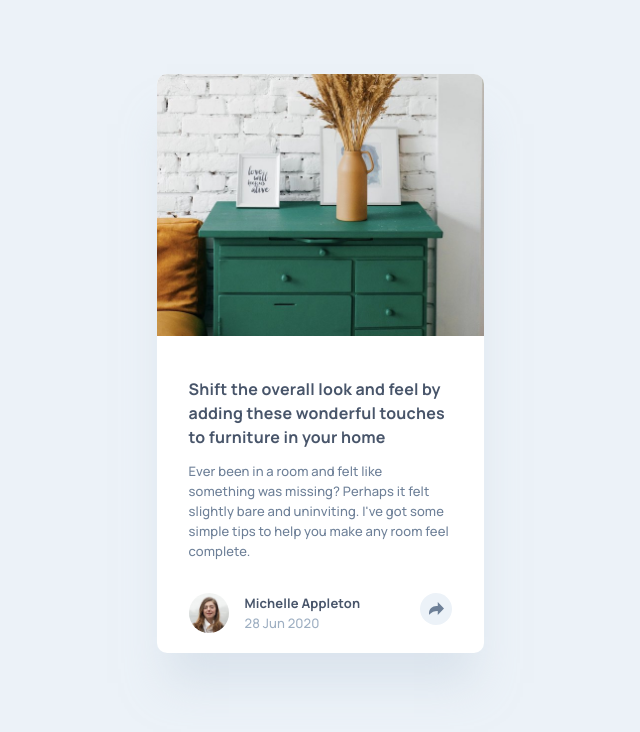
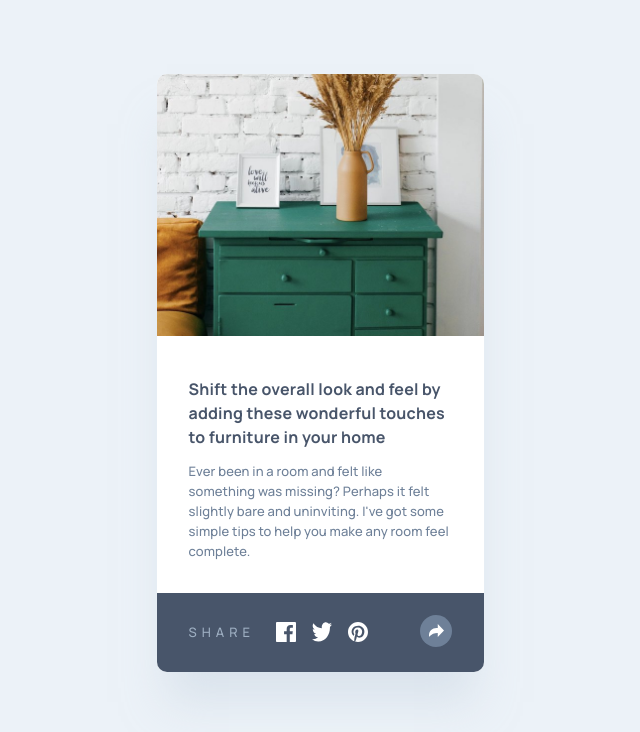
Before and after one commit to awesomeCoding999/frontend-mentor-article-preview, a React (Vite) app: page / in a window 1280 px wide. Shown: the top 732 px of the page, without its empty margins (320-960 px from the left). Built offline with nearby package versions, Linux system fonts and the light colour scheme.

Commit message:
feat: adding active social share styles

```diff
--- a/src/components/article-card/ArticleCard.tsx
+++ b/src/components/article-card/ArticleCard.tsx
@@ -7,7 +7,7 @@ import "../article-card/ArticleCard.css";
 import { useState } from "react";
 
 export const ArticleCard = () => {
-  const [isSocialMediaBarShowing, setIsSocialMediaBarShowing] = useState(false);
+  const [isSocialMediaBarShowing, setIsSocialMediaBarShowing] = useState(true);
 
   return (
     <div className="card">
@@ -24,7 +24,11 @@ export const ArticleCard = () => {
           help you make any room feel complete.
         </p>
       </div>
-      {isSocialMediaBarShowing ? <MobileSocialFooter /> : <MobileFooter />}
+      {isSocialMediaBarShowing ? (
+        <MobileSocialFooter isSocialMediaBarShowing={isSocialMediaBarShowing} />
+      ) : (
+        <MobileFooter />
+      )}
     </div>
   );
 };
--- /dev/null
+++ b/src/components/icons/ActiveSocialShareIcon.tsx
@@ -0,0 +1,17 @@
+export const ActiveSocialShareIcon = () => {
+  return (
+    <svg
+      width="32"
+      height="32"
+      viewBox="0 0 32 32"
+      fill="none"
+      xmlns="http://www.w3.org/2000/svg"
+    >
+      <circle cx="16" cy="16" r="16" fill="#6E8098" />
+      <path
+        d="M24 15.495L17.7663 9.01392V12.8807H16.4409C12.3314 12.8807 9 16.0393 9 19.9358V21.9849L9.58868 21.3733C11.5901 19.2941 14.4221 18.1094 17.3912 18.1094H17.7663V21.9762L24 15.495Z"
+        fill="white"
+      />
+    </svg>
+  );
+};
--- /dev/null
+++ b/src/components/icons/SocialShareIcon.tsx
@@ -0,0 +1,17 @@
+export const SocialShareIcon = () => {
+  return (
+    <svg
+      width="32"
+      height="32"
+      viewBox="0 0 32 32"
+      fill="none"
+      xmlns="http://www.w3.org/2000/svg"
+    >
+      <circle cx="16" cy="16" r="16" fill="#ECF2F8" />
+      <path
+        d="M24 15.495L17.7663 9.01392V12.8807H16.4409C12.3314 12.8807 9 16.0393 9 19.9358V21.9849L9.58868 21.3733C11.5901 19.2941 14.4221 18.1094 17.3912 18.1094H17.7663V21.9762L24 15.495Z"
+        fill="#6E8098"
+      />
+    </svg>
+  );
+};
--- a/src/components/mobile-footer/MobileFooter.tsx
+++ b/src/components/mobile-footer/MobileFooter.tsx
@@ -1,5 +1,5 @@
 import MichelleAvatar from "../../../images/avatar-michelle.jpg";
-import { ShareIcon } from "../share-icon/ShareIcon";
+import { SocialShareIcon } from "../icons/SocialShareIcon";
 import "./MobileFooter.css";
 
 export const MobileFooter = () => {
@@ -12,7 +12,7 @@ export const MobileFooter = () => {
           <p className="avatar-date">28 Jun 2020</p>
         </div>
       </div>
-      <ShareIcon />
+      <SocialShareIcon />
     </footer>
   );
 };
--- a/src/components/mobile-social-footer/MobileSocialFooter.css
+++ b/src/components/mobile-social-footer/MobileSocialFooter.css
@@ -0,0 +1,34 @@
+.flex-container {
+  display: flex;
+}
+
+.social-icon-footer {
+  background: var(--very-dark-grey-blue);
+  border-radius: 0px 0px 10px 10px;
+  padding: 22px 32px;
+  justify-content: space-between;
+  align-items: center;
+}
+
+.icon-container {
+  margin-left: 21px;
+}
+
+.icon:not(:first-of-type) {
+  margin-left: 16px;
+}
+
+.social-share-btn {
+  cursor: pointer;
+  border: none;
+  background: none;
+}
+
+.share-text {
+  font-weight: 500;
+  font-size: 13px;
+  line-height: 20px;
+  text-transform: uppercase;
+  letter-spacing: 5px;
+  color: var(--greyish-blue);
+}
--- a/src/components/mobile-social-footer/MobileSocialFooter.tsx
+++ b/src/components/mobile-social-footer/MobileSocialFooter.tsx
@@ -1,3 +1,32 @@
-export const MobileSocialFooter = () => {
-  return <></>;
+import { ActiveSocialShareIcon } from "../icons/ActiveSocialShareIcon";
+import { SocialShareIcon } from "../icons/SocialShareIcon";
+import FacebookIcon from "../../../images/icon-facebook.svg";
+import TwitterIcon from "../../../images/icon-twitter.svg";
+import PinterestIcon from "../../../images/icon-pinterest.svg";
+import { SocialIconFooterProps } from "../../types";
+
+import "./MobileSocialFooter.css";
+
+export const MobileSocialFooter = ({
+  isSocialMediaBarShowing,
+}: SocialIconFooterProps) => {
+  return (
+    <footer className="social-icon-footer flex-container">
+      <div className="icon-and-text-container flex-container">
+        <p className="share-text">share</p>
+        <div className="icon-container flex-container">
+          <img className="icon" src={FacebookIcon} alt="" />
+          <img className="icon" src={TwitterIcon} alt="" />
+          <img className="icon" src={PinterestIcon} alt="" />
+        </div>
+      </div>
+      <button className="social-share-btn">
+        {isSocialMediaBarShowing ? (
+          <ActiveSocialShareIcon />
+        ) : (
+          <SocialShareIcon />
+        )}
+      </button>
+    </footer>
+  );
 };
--- a/src/components/share-icon/ShareIcon.css
+++ /dev/null
@@ -1,9 +0,0 @@
-.social-share-btn {
-  background-color: var(--light-greyish-blue);
-  border-radius: 50%;
-  border: none;
-  padding: 9px;
-  width: 32px;
-  height: 32px;
-  cursor: pointer;
-}
--- a/src/components/share-icon/ShareIcon.tsx
+++ /dev/null
@@ -1,9 +0,0 @@
-import SocialShareIcon from "../../../images/icon-share.svg";
-import "./ShareIcon.css";
-export const ShareIcon = () => {
-  return (
-    <button className="social-share-btn">
-      <img src={SocialShareIcon} alt="" />
-    </button>
-  );
-};
--- /dev/null
+++ b/src/types.ts
@@ -0,0 +1,3 @@
+export type SocialIconFooterProps = {
+  isSocialMediaBarShowing: boolean;
+};
```
Also changed, not shown: images/grey-white-share-icon.svg (added), images/light-grey-dark-grey-social-icon.svg (added).
